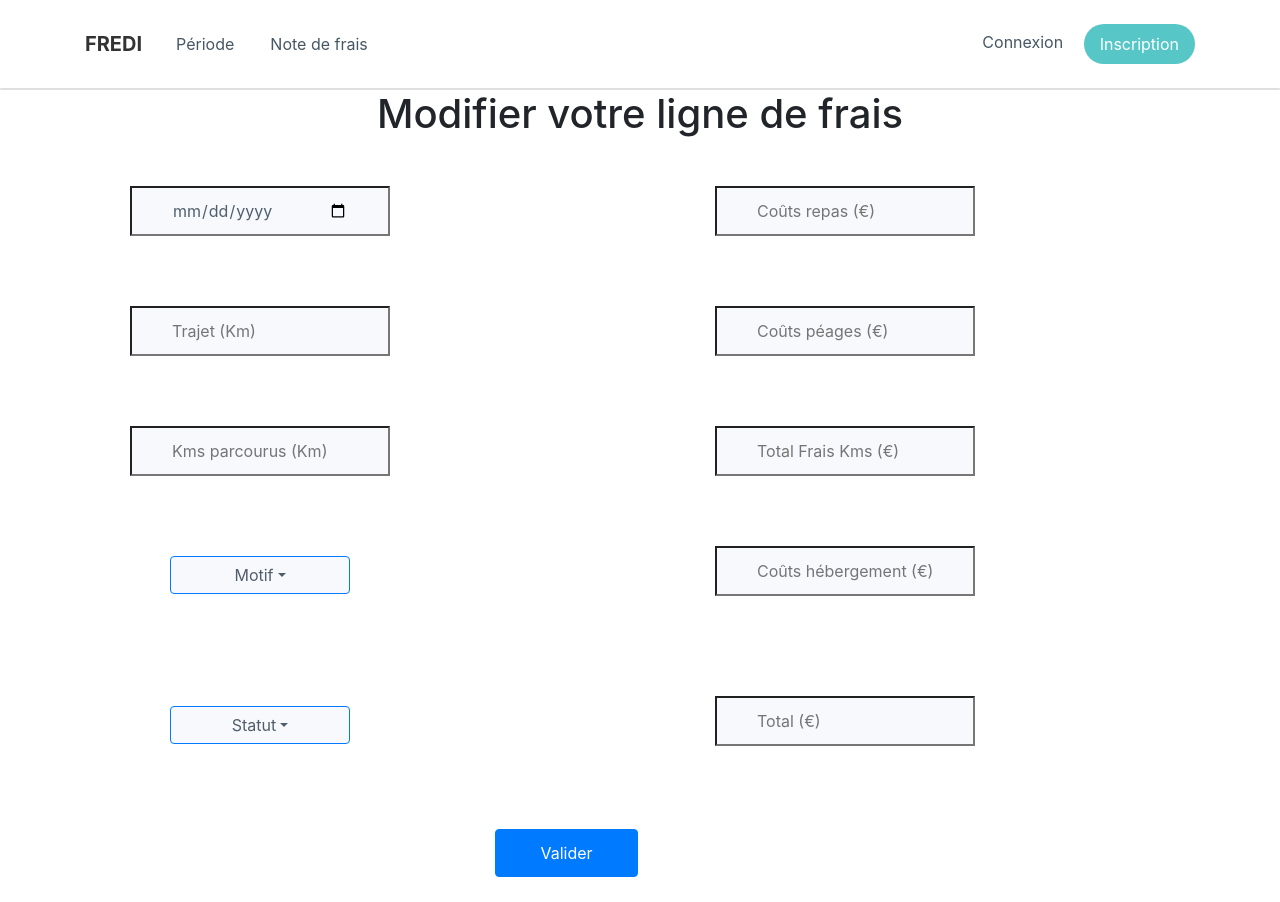
After one commit to MBourdim/PPE-FREDI, a PHP site: page /Modifier_Ligne.php in a window 1280 px wide. The commit adds this page. Run offline with PHP 8.4, Linux system fonts and the light colour scheme.

Commit message:
ajout Modif_Ligne

```diff
--- /dev/null
+++ b/Modifier_Ligne.php
@@ -0,0 +1,87 @@
+<!DOCTYPE html>
+<html>
+
+<head>
+    <meta charset="utf-8">
+    <meta name="viewport" content="width=device-width, initial-scale=1.0, shrink-to-fit=no">
+    <title>Modifier_Ligne</title>
+    <link rel="stylesheet" href="assets/bootstrap/css/bootstrap.min.css">
+    <link rel="stylesheet" href="assets/css/Navigation-with-Button.css">
+    <link rel="stylesheet" href="assets/css/styles.css">
+</head>
+
+<body>
+    <?php require_once('include/nav.php'); ?>
+    <div class="card"></div>
+    <div>
+        <div class="container">
+            <div class="row">
+                <div class="col-md-12">
+                    <h1 style="text-align:center">Modifier votre ligne de frais</h1>
+                </div>
+            </div>
+            <div class="row">
+                <div class="col-md-6" style="padding: 0px;width: 555px;height: 120px;"><input type="date" style="padding: 10px 40px;background-color: rgb(247,249,252);color: rgb(80,94,108);width: 260px;height: 50px;margin: 60px;padding-top: 10px;margin-right: 60px;margin-top: 40px;"></div>
+                <div class="col-md-6" style="width: 555px;height: 120px;"><input type="text" style="width: 260px;height: 50px;padding: 10px 40px;background-color: rgb(247,249,252);color: rgb(80,94,108);text-align: left;margin: 60px;margin-top: 40px;" placeholder="Coûts repas (€)"></div>
+            </div>
+        </div>
+    </div>
+    <div>
+        <div class="container">
+            <div class="row">
+                <div class="col-md-6" style="margin: 0px;width: 555px;padding: 0px;height: 120px;"><input type="text" style="width: 260px;height: 50px;margin: 60px;padding: 10px 40px;background-color: rgb(247,249,252);color: rgb(80,94,108);margin-top: 40px;margin-left: 60px;" placeholder="Trajet (Km)"></div>
+                <div class="col-md-6" style="width: 555px;height: 120px;"><input type="text" style="width: 260px;height: 50px;margin: 60px;padding: 10px 40px;background-color: rgb(247,249,252);color: rgb(80,94,108);margin-top: 40px;" placeholder="Coûts péages (€)"></div>
+            </div>
+        </div>
+    </div>
+    <div>
+        <div class="container">
+            <div class="row">
+                <div class="col-md-6" style="width: 555px;height: 120px;"><input type="text" style="width: 260px;height: 50px;margin: 60px;padding: 10px 40px;background-color: rgb(247,249,252);color: rgb(80,94,108);margin-left: 45px;margin-top: 40px;" placeholder="Kms parcourus (Km)"></div>
+                <div class="col-md-6"
+                    style="width: 555px;height: 120px;"><input type="text" style="width: 260px;height: 50px;margin: 60px;padding: 10px 40px;background-color: rgb(247,249,252);color: rgb(80,94,108);margin-top: 40px;" placeholder="Total Frais Kms (€)"></div>
+            </div>
+        </div>
+    </div>
+    <div>
+        <div class="container">
+            <div class="row">
+                <div class="col-md-6" style="width: 555px;height: 150px;">
+                    <div class="dropdown" style="width: 555px;height: 120px;"><button class="btn btn-primary dropdown-toggle" data-toggle="dropdown" aria-expanded="false" type="button" style="background-color: rgb(247,249,252);color: rgb(80,94,108);width: 180px;margin: 85px;margin-top: 50px;">Motif</button>
+                        <div
+                            class="dropdown-menu" role="menu"><a class="dropdown-item" role="presentation" href="#">test</a><a class="dropdown-item" role="presentation" href="#">Second Item</a><a class="dropdown-item" role="presentation" href="#">Third Item</a></div>
+                </div>
+            </div>
+            <div class="col-md-6" style="width: 555px;height: 120px;"><input type="text" style="margin: 60px;width: 260px;height: 50px;padding: 10px 40px;margin-top: 40px;background-color: rgb(247,249,252);color: rgb(80,94,108);" placeholder="Coûts hébergement (€)"></div>
+        </div>
+    </div>
+    </div>
+    <div>
+        <div class="container">
+            <div class="row">
+                <div class="col-md-6" style="height: 120px;width: 555px;">
+                    <div class="dropdown" style="width: 555px;height: 120px;"><button class="btn btn-primary dropdown-toggle" data-toggle="dropdown" aria-expanded="false" type="button" style="background-color: rgb(247,249,252);color: rgb(80,94,108);width: 180px;margin: 85px;margin-top: 50px;">Statut</button>
+                        <div
+                            class="dropdown-menu" role="menu"><a class="dropdown-item" role="presentation" href="#">En cours</a><a class="dropdown-item" role="presentation" href="#">Validée</a><a class="dropdown-item" role="presentation" href="#">Contrôlée</a></div>
+                </div>
+            </div>
+            <div class="col-md-6 col-xl-6" style="width: 555px;height: 120px;">
+                <div class="input-group">
+                    <div class="input-group-prepend"></div>
+                    <div class="input-group-append"></div>
+                </div><input type="text" style="width: 260px;height: 50px;margin: 60px;margin-top: 40px;padding: 10px 40px;background-color: rgb(247,249,252);color: rgb(80,94,108);" placeholder="Total (€)"></div>
+        </div>
+    </div>
+    </div>
+    <div>
+        <div class="container">
+            <div class="row">
+                <div class="col-md-12" style="height: 90px;margin-right: 0px;"><button class="btn btn-primary" type="button" style="width: 143px;margin: 25px;margin-right: 25px;margin-bottom: 25px;margin-top: 53px;margin-left: 410px;height: 48px;">Valider</button></div>
+            </div>
+        </div>
+    </div>
+    <script src="assets/js/jquery.min.js"></script>
+    <script src="assets/bootstrap/js/bootstrap.min.js"></script>
+</body>
+
+</html>
--- a/display_notes.php
+++ b/display_notes.php
@@ -21,7 +21,7 @@
                 class="col-md-4"><button class="btn btn-primary border rounded-0 float-left" type="button" style="width: 230px;margin: 0px;height: 48px;margin-right: 7px;margin-bottom: 10px;margin-left: 52px;margin-top: 0px;">Générer un CERFA&nbsp;</button></div>
     </div>
     <div class="row" style="margin-top: 46px;">
-        <div class="col-md-4"><button class="btn btn-primary border rounded-0 float-right" type="button" style="width: 230px;margin: 0px;height: 48px;padding: 6px 12px;min-height: 0px;max-height: none;margin-left: 6px;margin-right: 50px;margin-bottom: 9px;">Modifier</button></div>
+        <div class="col-md-4"><a href="Modifier_Ligne.php"><button class="btn btn-primary border rounded-0 float-right" type="button" style="width: 230px;margin: 0px;height: 48px;padding: 6px 12px;min-height: 0px;max-height: none;margin-left: 6px;margin-right: 50px;margin-bottom: 9px;">Modifier</button></a></div>
         <div
             class="col-md-4" style="padding-right: 0px;padding-top: 10px;"><a href="#" style="width: auto;margin-top: 15px;margin-right: 0px;margin-left: 95px;margin-bottom: 0px;min-height: 0px;max-height: 0px;min-width: 0px;max-width: 0px;padding-bottom: 0px;padding-top: 0px;padding-right: 0px;padding-left: 0px;">Note de Frais N° xxxx</a></div>
     <div
```
